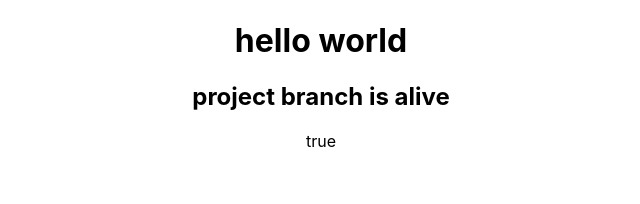
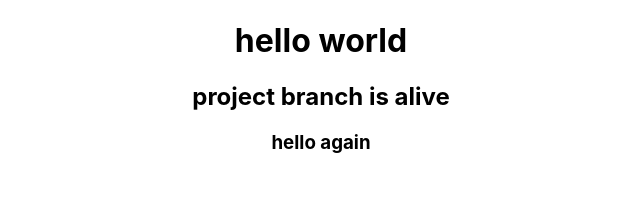
Before and after one commit to jxu710/jingruXu-project3, a React (Create React App) app: page / in a window 1280 px wide. Shown: the top 204 px of the page, without its empty margins (319-959 px from the left). Built offline with nearby package versions, Linux system fonts and the light colour scheme.

Commit message:
added h3

```diff
--- a/src/App.js
+++ b/src/App.js
@@ -2,14 +2,11 @@
 import './App.css';
 
 function App() {
- const x = 'true';
   return (
     <div className="App">
       <h1>hello world</h1>
       <h2>project branch is alive</h2>
-    {x}
-
-
+      <h3>hello again</h3>
     </div>
   );
 }
```
